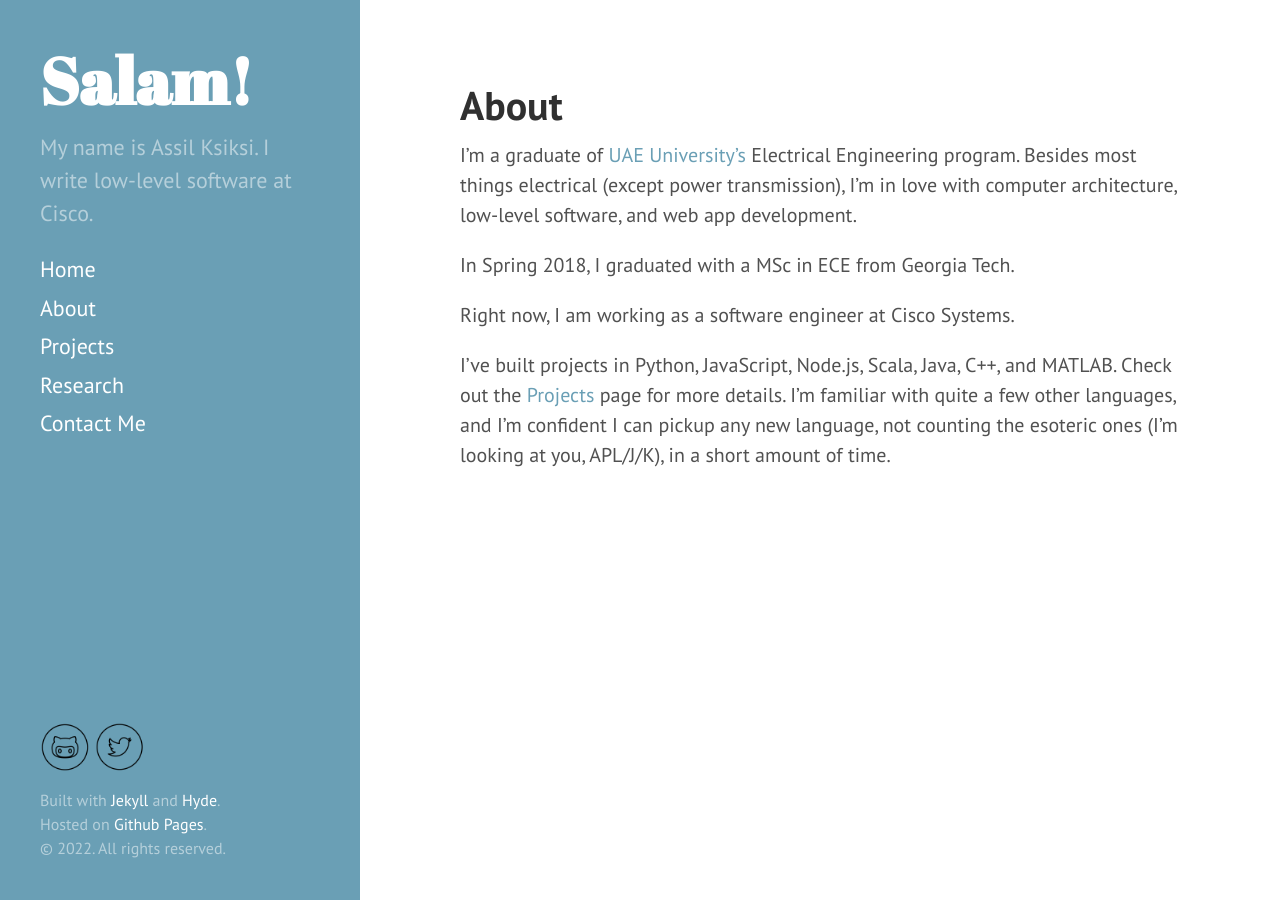
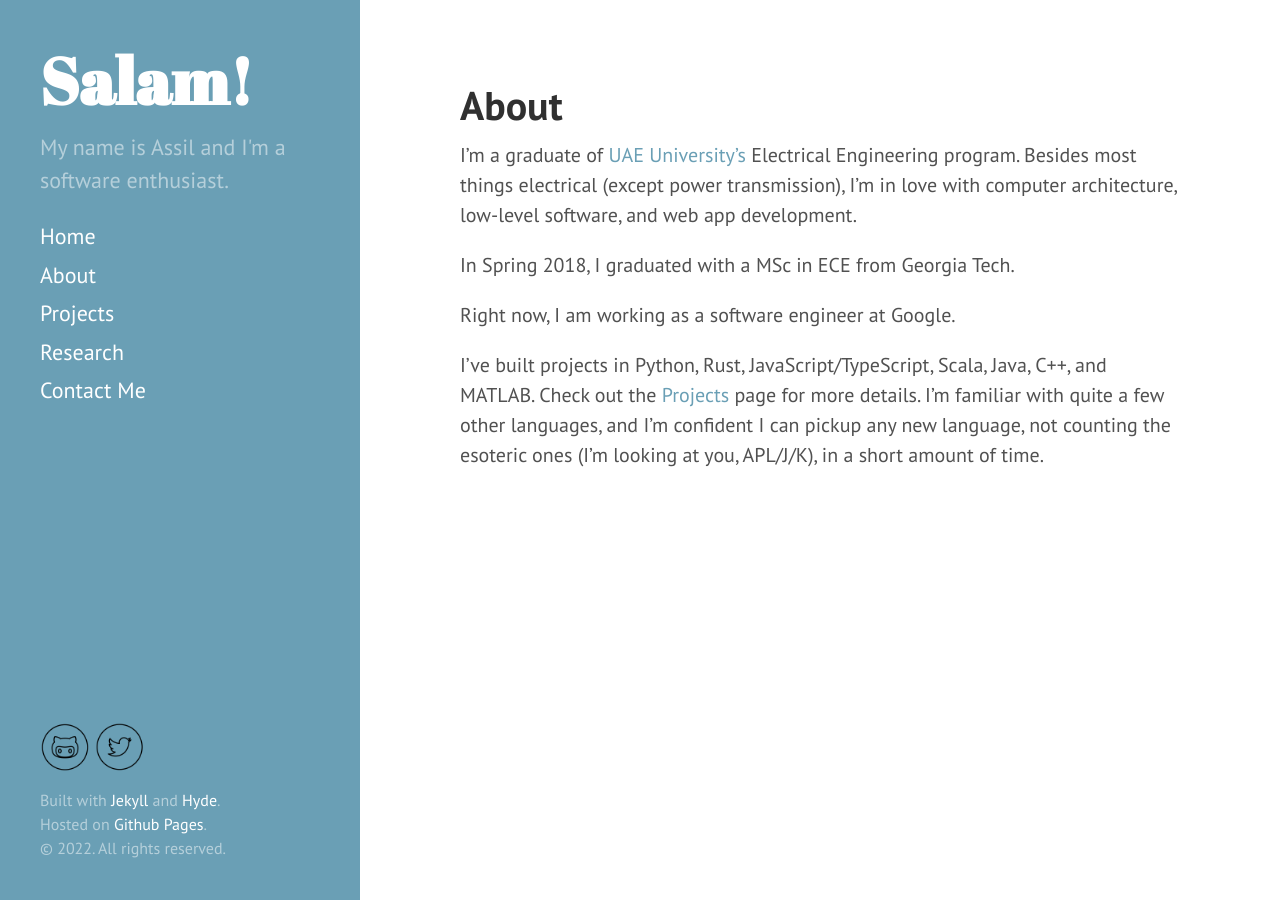
Before and after one commit to aksiksi/blog, a Jekyll site: the page built from about/index.md, in a window 1280 px wide. Built offline with Jekyll 4.4.1, drawn with Linux system fonts in a browser that asks for light colours.

Commit message:
Update to sidebar

```diff
--- a/_config.yml
+++ b/_config.yml
@@ -1,13 +1,13 @@
 highlighter: rouge
 markdown: kramdown
 
-title:            Assil Ksiksi
-aboutme:          My name is Assil Ksiksi. I write low-level software at Cisco.
-url:              http://aksiksi.github.io/
+title:            Blog
+aboutme:          My name is Assil and I'm a software enthusiast.
+url:              https://assil.me
 
 author:
   name:           Assil Ksiksi
   twitter:        https://twitter.com/aksiksi
   github:         https://github.com/aksiksi
 
-paginate:         10
+paginate:         5
--- a/about/index.md
+++ b/about/index.md
@@ -7,6 +7,6 @@ I'm a graduate of [UAE University's](https://www.uaeu.ac.ae/en/) Electrical Engi
 
 In Spring 2018, I graduated with a MSc in ECE from Georgia Tech.
 
-Right now, I am working as a software engineer at Cisco Systems.
+Right now, I am working as a software engineer at Google.
 
-I've built projects in Python, JavaScript, Node.js, Scala, Java, C++, and MATLAB. Check out the [Projects]({{ site.url }}/projects/) page for more details. I'm familiar with quite a few other languages, and I'm confident I can pickup any new language, not counting the esoteric ones (I'm looking at you, APL/J/K), in a short amount of time.
+I've built projects in Python, Rust, JavaScript/TypeScript, Scala, Java, C++, and MATLAB. Check out the [Projects]({{ site.url }}/projects/) page for more details. I'm familiar with quite a few other languages, and I'm confident I can pickup any new language, not counting the esoteric ones (I'm looking at you, APL/J/K), in a short amount of time.
```
